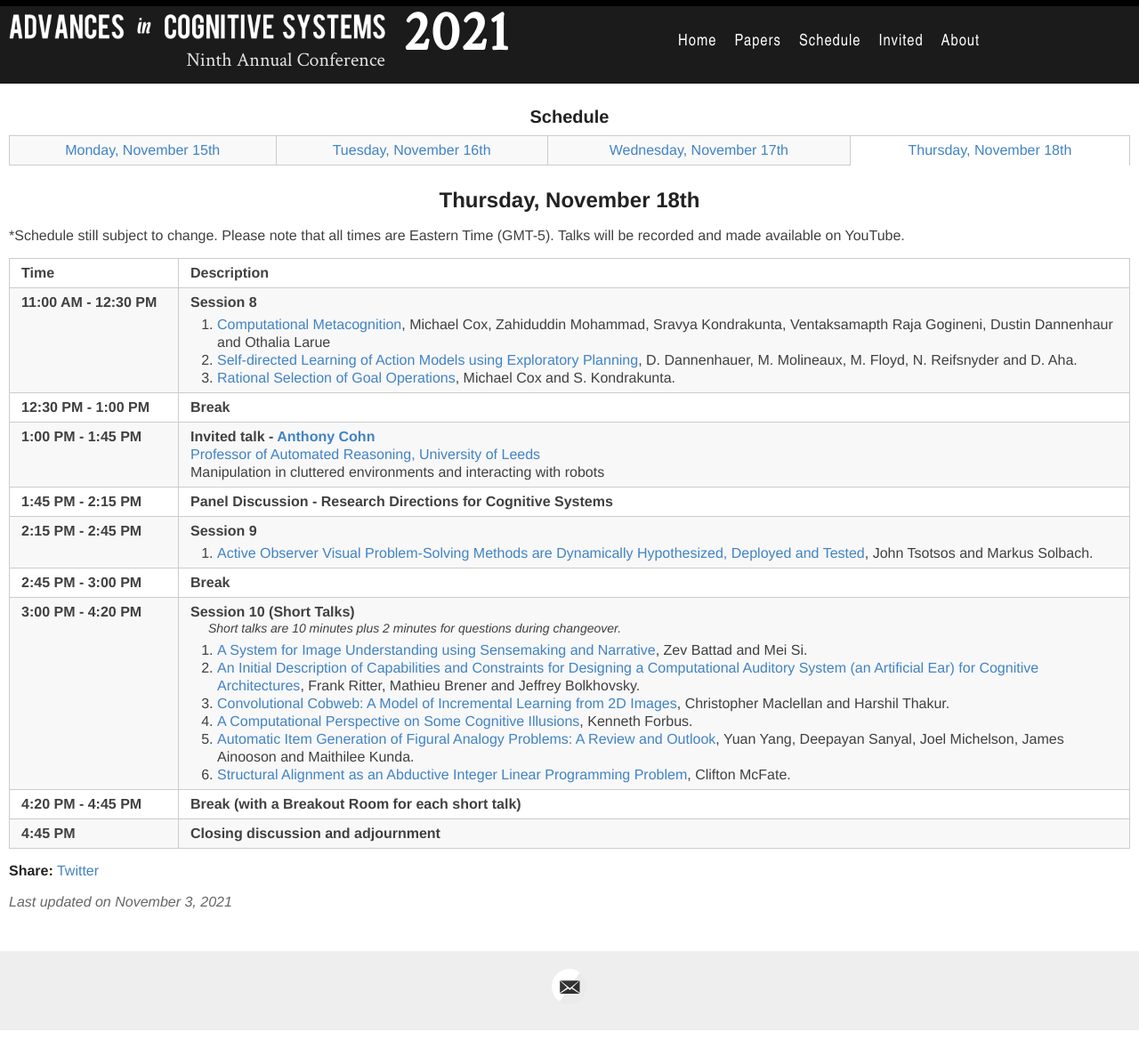
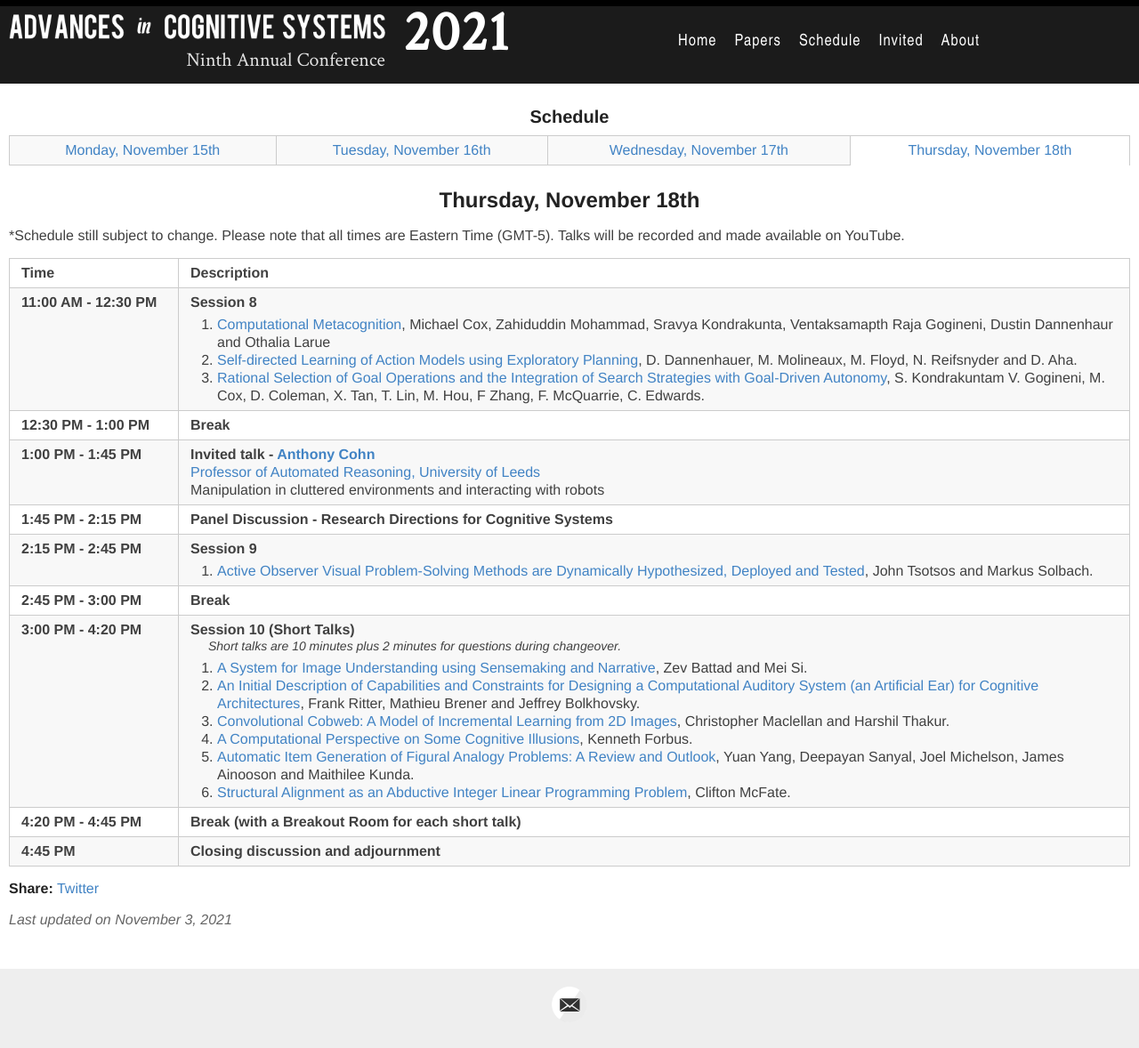
Before and after one commit to AdvancesInCognitiveSystems/acs2021, a Jekyll site: the page built from _days/thursday-day3.md, in a window 1280 px wide. Shown: the whole page at 89% size. Built offline with Jekyll 4.4.1, drawn with Linux system fonts in a browser that asks for light colours.

Commit message:
title authors fix for #8

```diff
--- a/_days/thursday-day3.md
+++ b/_days/thursday-day3.md
@@ -27,7 +27,8 @@ Kondrakunta, Ventaksamapth Raja Gogineni, Dustin Dannenhaur and Othalia Larue </
   Action Models using Exploratory Planning</a>, D. Dannenhauer,
   M. Molineaux, M. Floyd, N. Reifsnyder and D. Aha.  </li>
   <li> <a href="{{site.baseurl}}/data/ACS2021_paper_8.pdf">Rational
-  Selection of Goal Operations</a>, Michael Cox and S. Kondrakunta. </li>
+  Selection of Goal Operations and the Integration of Search Strategies with Goal-Driven Autonomy</a>, S. Kondrakuntam V. Gogineni, M. Cox,
+  D. Coleman, X. Tan, T. Lin, M. Hou, F Zhang, F. McQuarrie, C. Edwards. </li>
 
   </ol>
   </td>
```
